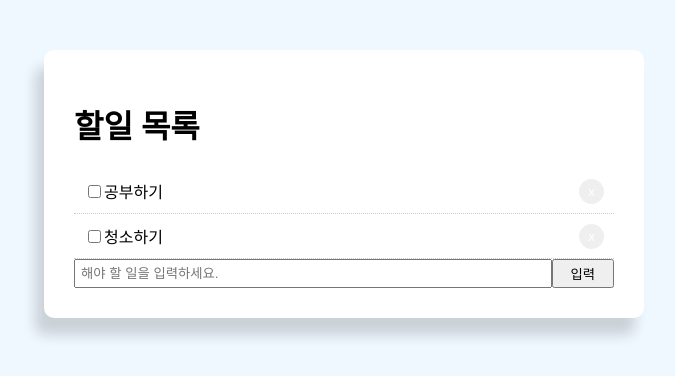
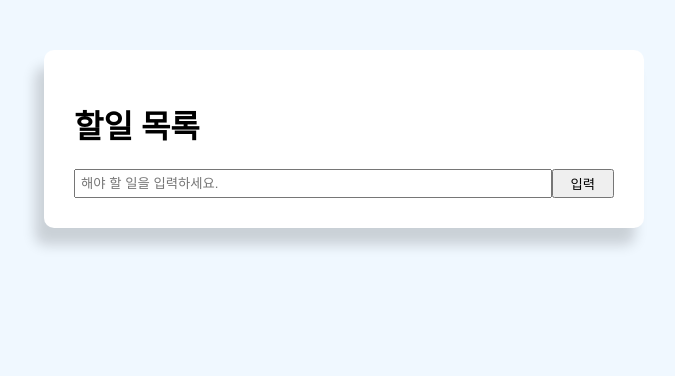
Before and after one commit to hjoo830/toDo, a React (Create React App) app: page / in a window 1280 px wide. Shown: the top 376 px of the page, without its empty margins (296-971 px from the left). Built offline with nearby package versions, Linux system fonts and the light colour scheme.

Commit message:
✨ Feat: Strikethrough completed tasks using the ternary operator

```diff
--- a/src/App.js
+++ b/src/App.js
@@ -3,18 +3,7 @@ import "./App.css";
 
 export default class App extends Component {
   state = {
-    todoData: [
-      {
-        id: "1",
-        title: "공부하기",
-        completed: true,
-      },
-      {
-        id: "2",
-        title: "청소하기",
-        completed: false,
-      },
-    ],
+    todoData: [],
     value: "",
   };
 
@@ -27,11 +16,11 @@ export default class App extends Component {
     float: "right",
   };
 
-  getStyle = () => {
+  getStyle = (completed) => {
     return {
       padding: "10px",
       borderBottom: "1px #ccc dotted",
-      textDecoration: "none",
+      textDecoration: completed ? "line-through" : "none",
     };
   };
 
@@ -53,7 +42,17 @@ export default class App extends Component {
       completed: false,
     };
 
-    this.setState({ todoData: [...this.state.todoData, newTodo] });
+    this.setState({ todoData: [...this.state.todoData, newTodo], value: "" });
+  };
+
+  handleCompleteChange = (id) => {
+    let newTodoData = this.state.todoData.map((data) => {
+      if (data.id === id) {
+        data.completed = !data.completed;
+      }
+      return data;
+    });
+    this.setState({ todoData: newTodoData });
   };
 
   render() {
@@ -65,8 +64,12 @@ export default class App extends Component {
           </div>
 
           {this.state.todoData.map((data) => (
-            <div style={this.getStyle()} key={data.id}>
-              <input type="checkbox" defaultChecked={false} />
+            <div style={this.getStyle(data.completed)} key={data.id}>
+              <input
+                type="checkbox"
+                onChange={() => this.handleCompleteChange(data.id)}
+                defaultChecked={false}
+              />
               {data.title}
               <button
                 style={this.btnStyle}
```
